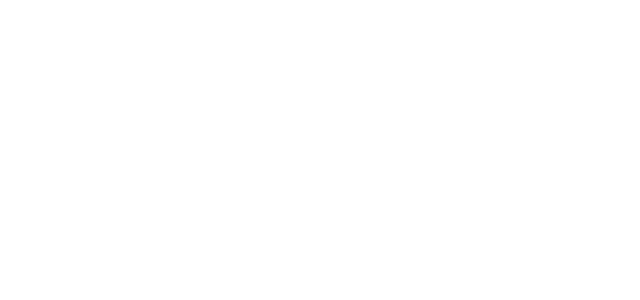
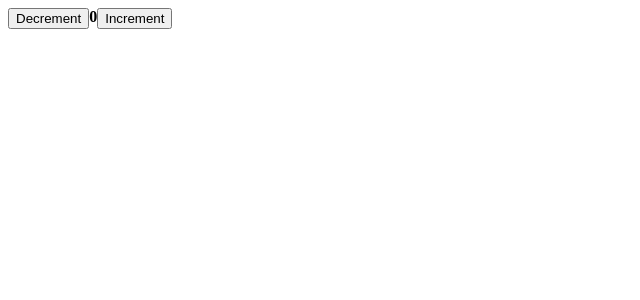
Before and after one commit to o-dormitory/o-dormitory-frontend, a Nuxt app: page / in a window 1280 px wide. Shown: the top 300 px of the page, without its empty margins (0-640 px from the left). Built offline with nearby package versions, Linux system fonts and the light colour scheme.

Commit message:
feat(plugins/pinia): add pinia (#318069)

```diff
--- a/app.vue
+++ b/app.vue
@@ -1,5 +1,20 @@
+<script setup lang="ts">
+import { useCounterStore } from "./stores/counter";
+
+const counterStore = useCounterStore();
+</script>
+
 <template>
-  <div>
-    <NuxtRouteAnnouncer />
+  <div class="counter-be">
+    <button @click="counterStore.decrement">Decrement</button>
+    <b>{{ counterStore.counter }}</b>
+    <button @click="counterStore.increment">Increment</button>
   </div>
 </template>
+
+<style lang="scss">
+.counter-be {
+  display: flex;
+  flex-direction: row;
+}
+</style>
--- a/nuxt.config.ts
+++ b/nuxt.config.ts
@@ -1,4 +1,5 @@
 // https://nuxt.com/docs/api/configuration/nuxt-config
 export default defineNuxtConfig({
-  devtools: { enabled: true }
+  devtools: { enabled: true },
+  modules: ['@pinia/nuxt'],
 })
--- a/package.json
+++ b/package.json
@@ -10,7 +10,10 @@
     "postinstall": "nuxt prepare"
   },
   "dependencies": {
+    "@pinia/nuxt": "^0.5.1",
     "nuxt": "^3.12.2",
+    "pinia": "^2.1.7",
+    "sass": "^1.77.6",
     "vue": "^3.4.29",
     "vue-router": "^4.3.3"
   }
--- /dev/null
+++ b/stores/counter.ts
@@ -0,0 +1,10 @@
+import { defineStore } from "pinia";
+
+export const useCounterStore = defineStore('counterStore', () => {
+  const counter = ref(0);
+
+  const increment = () => counter.value++;
+  const decrement = () => counter.value--;
+
+  return { counter, increment, decrement };
+})
```
Also changed, not shown: 1 other file (tests, documents, lock files or other folders).
